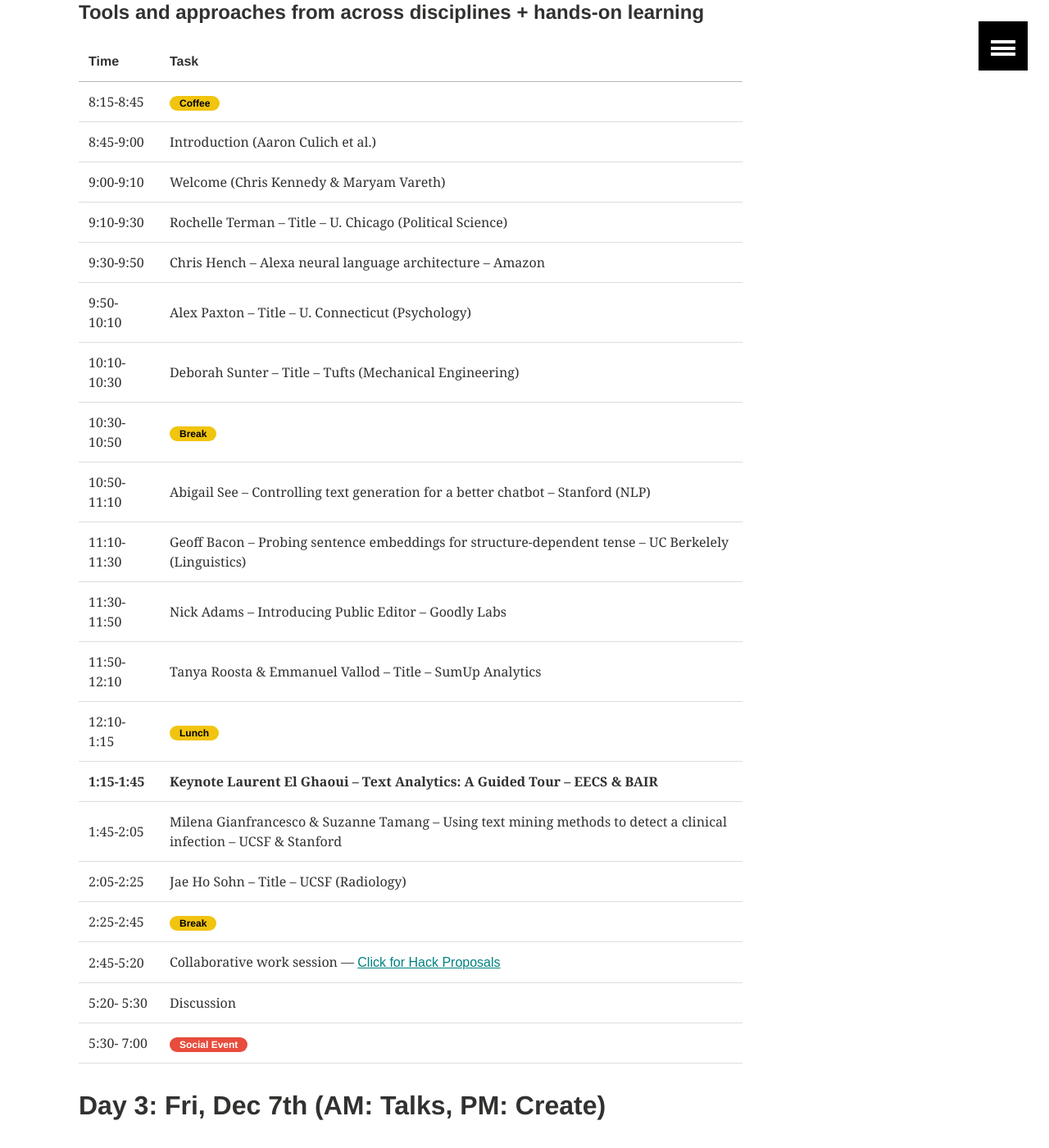
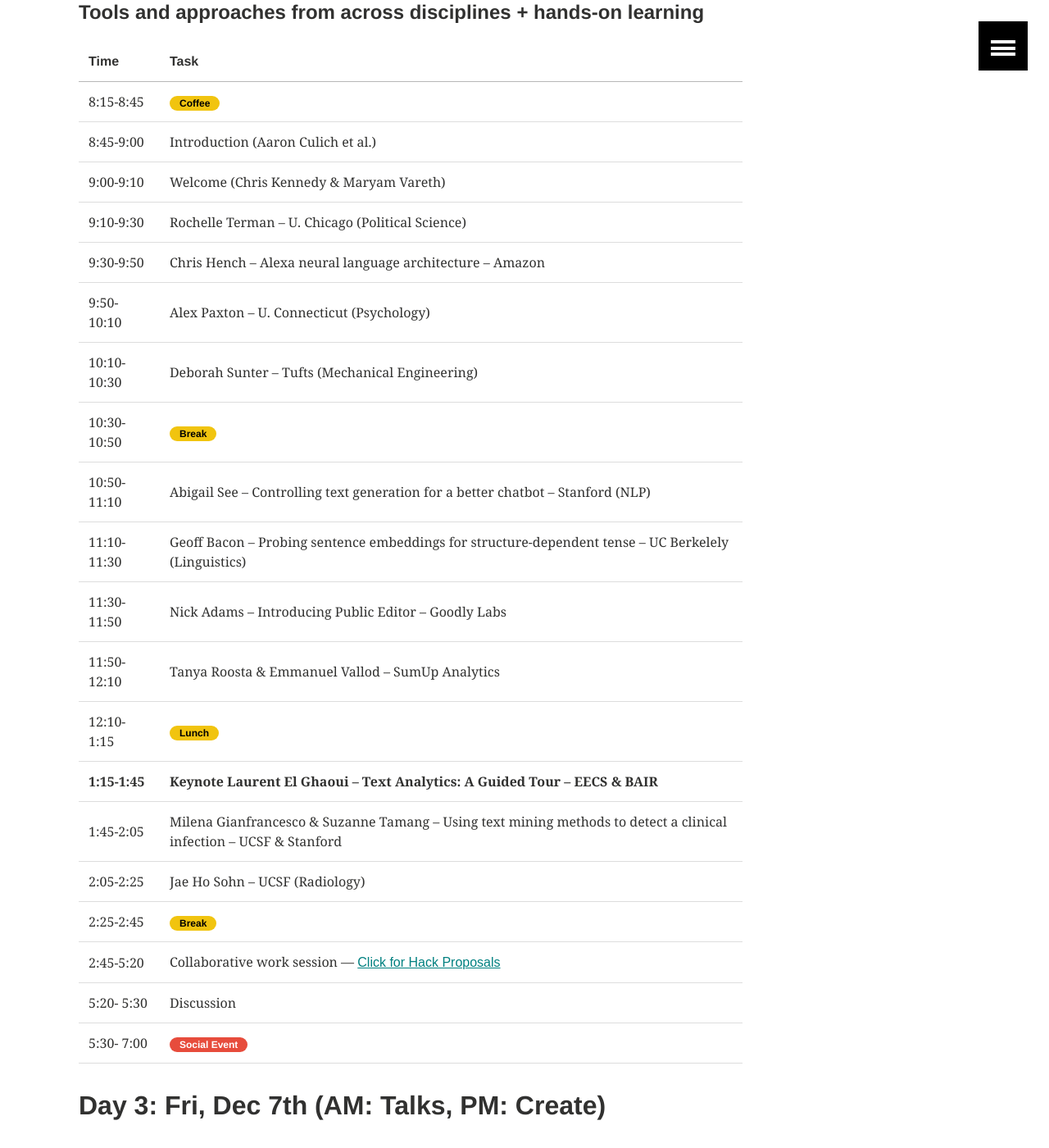
Before and after one commit to TextXD/textxd.github.io, a Jekyll site: the page built from programs/textxd2018.md, in a window 1280 px wide and 1400 px high, scrolled down 1036 px. Shown: the whole window at 82% size. Built offline with Jekyll 4.4.1, drawn with Linux system fonts in a browser that asks for light colours; some of the changed text lies outside the part shown.

Commit message:
Update textxd2018.md

```diff
--- a/programs/textxd2018.md
+++ b/programs/textxd2018.md
@@ -41,23 +41,23 @@ image:
 |----
 | 8:45-9:00   | Introduction (Aaron Culich et al.) |
 | 9:00-9:10   | Welcome (Chris Kennedy & Maryam Vareth) |
-| 9:10-9:30   | Rochelle Terman -- Title --  U. Chicago (Political Science) |
+| 9:10-9:30   | Rochelle Terman --  U. Chicago (Political Science) |
 |----
 | 9:30-9:50 | Chris Hench -- Alexa neural language architecture -- Amazon |
 |----
-| 9:50-10:10 | Alex Paxton -- Title -- U. Connecticut (Psychology) |
-| 10:10-10:30 | Deborah Sunter -- Title -- Tufts (Mechanical Engineering) |
+| 9:50-10:10 | Alex Paxton --  U. Connecticut (Psychology) |
+| 10:10-10:30 | Deborah Sunter --  Tufts (Mechanical Engineering) |
 | 10:30-10:50 |  <span class="badge warning">Break</span>   |
 |----
 | 10:50-11:10  | Abigail See -- Controlling text generation for a better chatbot -- Stanford (NLP)|
 |----
 | 11:10-11:30   | Geoff Bacon -- Probing sentence embeddings for structure-dependent tense -- UC Berkelely (Linguistics)|
 | 11:30-11:50   | Nick Adams -- Introducing Public Editor -- Goodly Labs|
-| 11:50-12:10   | Tanya Roosta & Emmanuel Vallod -- Title -- SumUp Analytics|
+| 11:50-12:10   | Tanya Roosta & Emmanuel Vallod -- SumUp Analytics|
 | 12:10-1:15   | <span class="badge warning">Lunch</span> <br/> |
 | **1:15-1:45**    | **Keynote Laurent El Ghaoui -- Text Analytics: A Guided Tour -- EECS & BAIR**|
 | 1:45-2:05    |  Milena Gianfrancesco & Suzanne Tamang -- Using text mining methods to detect a clinical infection -- UCSF & Stanford |
-| 2:05-2:25    |  Jae Ho Sohn -- Title -- UCSF (Radiology) |
+| 2:05-2:25    |  Jae Ho Sohn --  UCSF (Radiology) |
 | 2:25-2:45    | <span class="badge warning">Break</span> |
 | 2:45-5:20    |  Collaborative work session --- <a href="https://public.etherpad-mozilla.org/p/TextXD2018"> Click for Hack Proposals</a> |
 | 5:20- 5:30   |  Discussion  |
@@ -76,7 +76,7 @@ image:
 |----
 | 9:30-9:50 | Devin Cornell -- The Evolution of Political Discourse in the Colombian Party Centro Democrático -- UCSB (Sociology) |
 |----
-| 9:50-10:10 | Alina Arseniev-Koehler -- Title -- UCLA (Sociology) |
+| 9:50-10:10 | Alina Arseniev-Koehler -- UCLA (Sociology) |
 | 10:10-10:30 | Jaren Haber -- Inductive dictionary creation with word embedding models -- Sociology |
 | 10:30-10:50 |  <span class="badge warning">Break</span>   |
 |----
@@ -86,8 +86,8 @@ image:
 | 11:30-11:50   | AJ Alvero -- Sociocultural Considerations of the College Admissions Essay -- Stanford (Education) |
 | 11:50-12:10   | Rob Voigt -- Stanford (NLP) |
 | 12:10-1:15   | <span class="badge warning">Lunch</span> <br/> |
-| **1:15-1:45**    | **Keynote Niek Veldhuis -- Sumerian Word Embeddings -- Near Eastern Studies**|
-| 1:45-2:05    |  Adam Anderson -- Title -- Near Eastern Studies |
+| **1:15-1:45**    | **Keynote Niek Veldhuis -- Sumerian Word Embeddings -- UC Berkeley (Near Eastern Studies) ** |
+| 1:45-2:05    |  Adam Anderson --  UC Berkeley (Near Eastern Studies) |
 | 2:05-2:25    |  TBA |
 | 2:25-2:45    | <span class="badge warning">Break</span> |
 | 2:45-5:20    |  Collaborative work session --- <a href="https://public.etherpad-mozilla.org/p/TextXD2018"> Click for Hack Proposals</a> |
```
